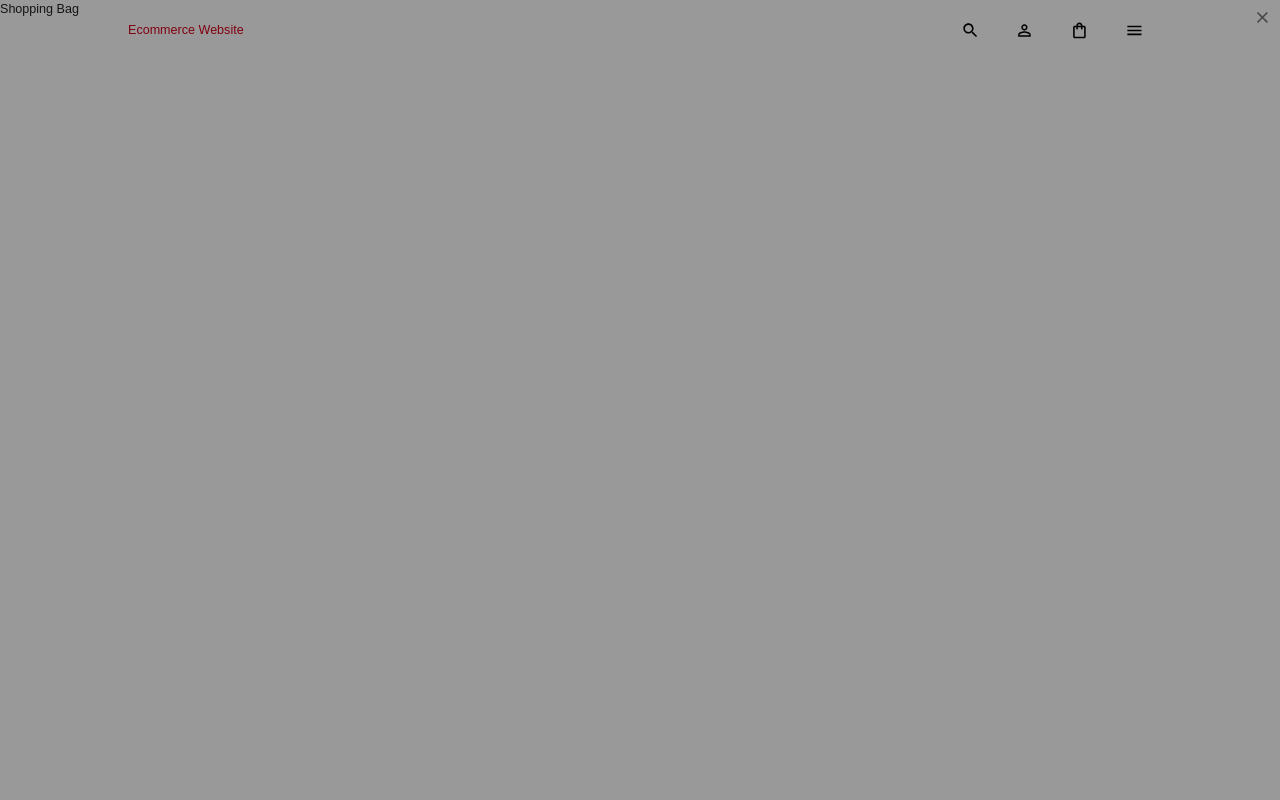
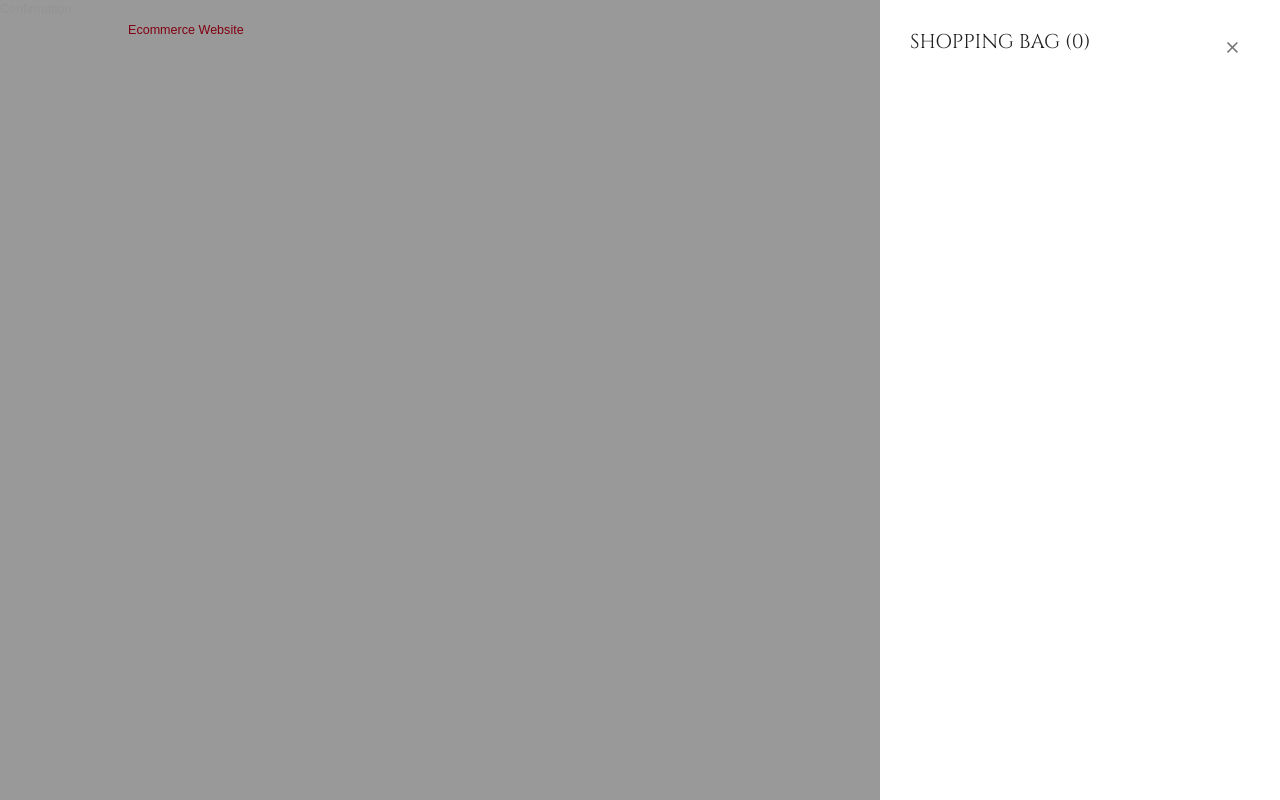
Before and after one commit to brosmar18/ecommerce-client, a React (Create React App) app: page /checkout/success in a window 1280 px wide. Both pictures are taken after a click on the button 1079 px from the left and 30 px from the top of the page. Built offline with nearby package versions, Linux system fonts and the light colour scheme; a web font is replaced by a local one.

Commit message:
Styles and onClick added

```diff
--- a/src/pages/Global/CartMenu.jsx
+++ b/src/pages/Global/CartMenu.jsx
@@ -42,11 +42,18 @@ const CartMenu = () => {
             top="0"
             overflow="auto"
         >
-        <Box>
-            <Box>
-                <FlexBox>
-                    <Typography>Shopping Bag</Typography>
-                    <IconButton>
+            <Box
+                position="fixed"
+                right="0"
+                bottom="0"
+                width="max(400px, 30%)"
+                height="100%"
+                backgroundColor="white"
+            >
+                <Box padding="30px" overflow="auto" height="100%">
+                    <FlexBox mb="15px">
+                        <Typography variant="h3">SHOPPING BAG ({cart.length})</Typography>
+                        <IconButton onClick={() => dispatch(setIsCartOpen({}))}>
                             <CloseIcon />
                         </IconButton>
                     </FlexBox>
```
Lines whose indentation alone changed are shown as unchanged.
